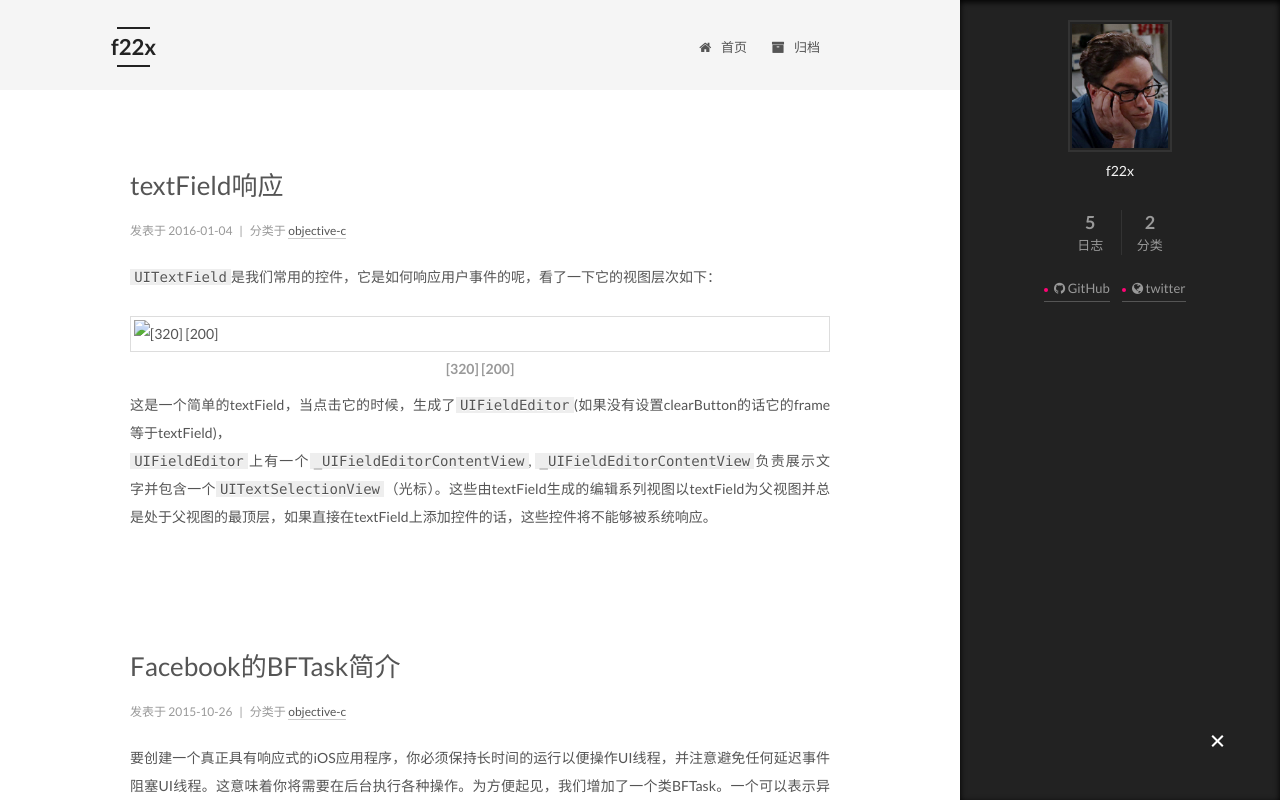
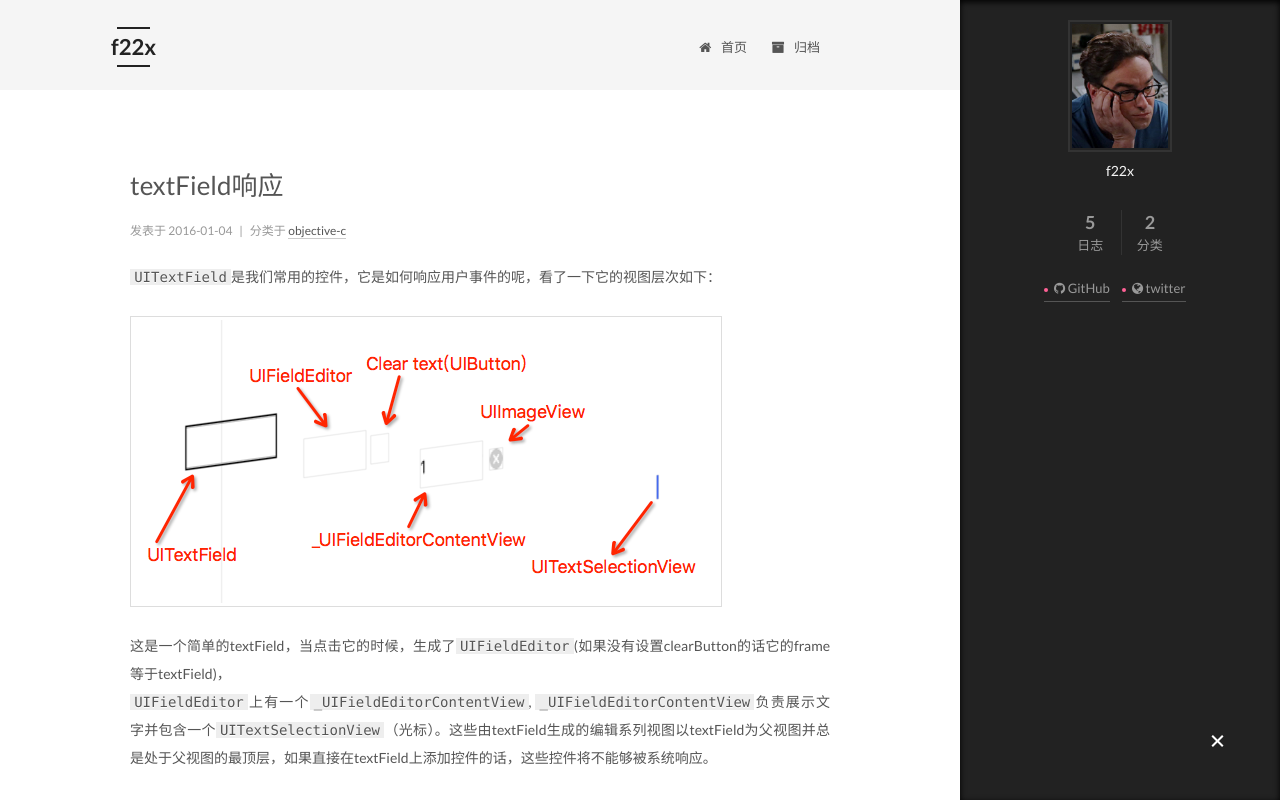
Before and after one commit to F22X/F22X.github.io, a plain HTML site: page index.html in a window 1280 px wide. Both pictures are taken after a click on the element 1217 px from the left and 742 px from the top of the page. Shown: the top 800 px of the page. Drawn offline with Linux system fonts and the light colour scheme.

Commit message:
Site updated: 2016-03-24 22:01:14

```diff
--- a/css/main.css
+++ b/css/main.css
@@ -1512,7 +1512,7 @@ pre .javascript .function {
   width: 4px;
   height: 4px;
   border-radius: 50%;
-  background: #ff0375;
+  background: #ff6196;
 }
 .links-of-blogroll {
   font-size: 13px;
--- a/index.html
+++ b/index.html
@@ -259,7 +259,7 @@
 
 
             <p><code>UITextField</code>是我们常用的控件，它是如何响应用户事件的呢，看了一下它的视图层次如下：</p>
-<img src="/source/images/UITextFieldResponder.png" title="[320] [200]">
+<p><img src="/images/UITextFieldResponder.png" alt=""></p>
 <!--<center>![UITextFieldResponder](/images/UITextFieldResponder.png)</center>-->
 <p>这是一个简单的textField，当点击它的时候，生成了<code>UIFieldEditor</code>(如果没有设置clearButton的话它的frame等于textField)，<br><code>UIFieldEditor</code>上有一个<code>_UIFieldEditorContentView</code>, <code>_UIFieldEditorContentView</code>负责展示文字并包含一个<code>UITextSelectionView</code>（光标）。这些由textField生成的编辑系列视图以textField为父视图并总是处于父视图的最顶层，如果直接在textField上添加控件的话，这些控件将不能够被系统响应。</p>
 
```
Also changed, not shown: 2016/01/04/UITextFieldResponder/index.html (+4 -4 lines).
